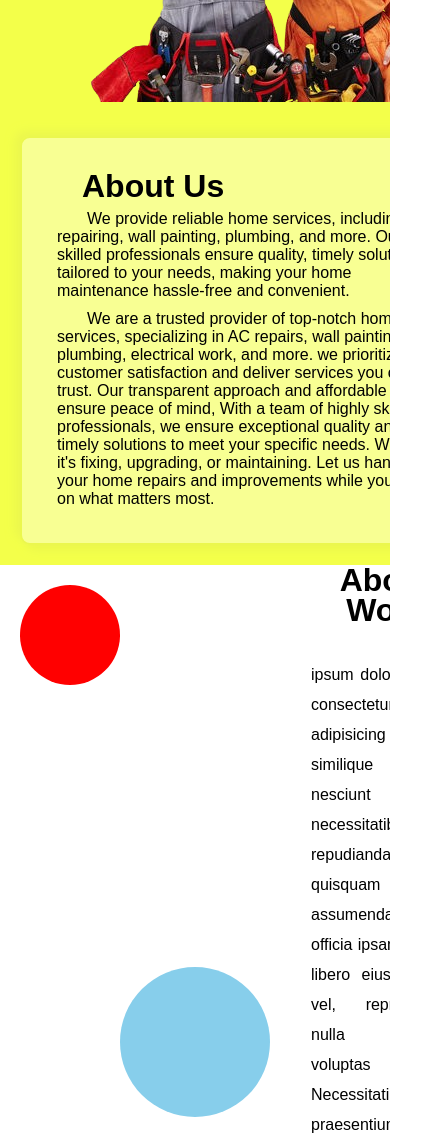
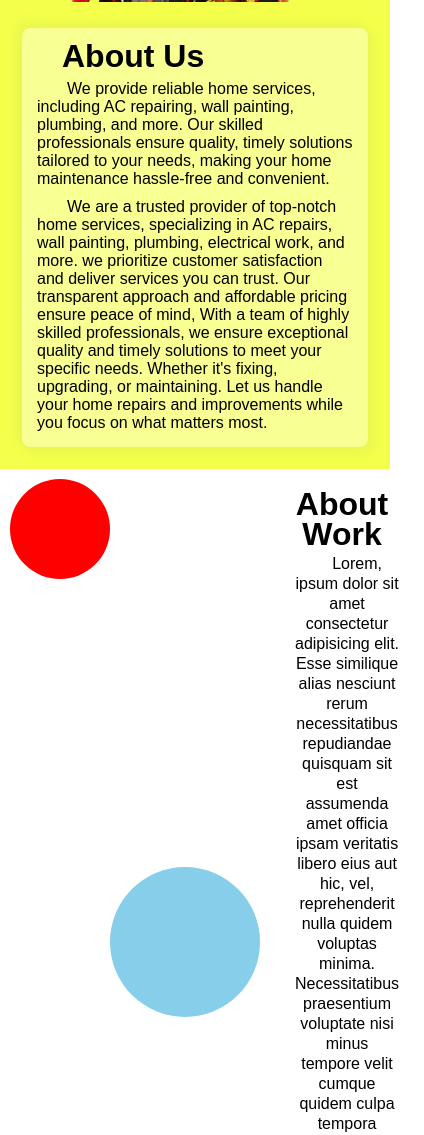
Before and after one commit to Sandeep-177/project, a website: page customer_html/aboutUs.html in a window 390 px wide. Shown: the part 380-1515 px from the top of the page, 424 px wide, since content can reach past the window. Drawn offline with Linux system fonts and the light colour scheme; a web font is replaced by a local one.

Commit message:
aboutUs css modified for smaller screen

```diff
--- a/customer_css/aboutUs.css
+++ b/customer_css/aboutUs.css
@@ -28,10 +28,10 @@
     height:100%;
 } */
 #abusc{
-    /* box-sizing:content-box; */
+    box-sizing:border-box;
     display:flex;
     flex-direction:column;
-    flex-wrap:no-wrap;
+    /* flex-wrap:no-wrap; */
     margin: 20px;
     text-indent: 30px;
     padding: 30px;
@@ -142,48 +142,61 @@
     }
 } */
 
-@media screen and (min-width:1090px){
+@media screen and (min-width:1059px){
 #abUsBgImg{
     display:none;
 }
 }
-@media screen and (max-width:1089px){
-
+@media screen and (max-width:1060px){
+    /* *{
+        margin:0;
+        padding:0;
+    } */
     #abus{
         background-image:none;
-        grid-template-columns:auto;
-        gap:10px;
-        width:100vw;
-        /* box-sizing:border-box; */
-        /* margin:20px; */
+        grid-template-columns:1fr;
+        margin:0;
+        padding:0;
     }
+
+    html,body {
+        max-width: 100vw;
+        /* overflow: hidden; */
+      }
+}
+
+/* @media screen and (max-width:680px) */
+@media screen and (max-width:1059px){
     #abusc{
+        padding:10px;
+        width:fit-content;
+        /* text-indent:20px; */
+        box-sizing:border-box;
+        overflow-x:hidden;
         order:1;
-        /* width:fit-content; */
-        width:85%;
-        height:fit-content;
     }
     #aboutFimg{
         order:0;
+        width:100%;
     }
-}
-/* @media (max-width: 768px) { ... } */
-/* @media screen and (max-width:639px) */
-@media(min-width:1px) and (max-width:768px){
     #parentph{
-        margin:0;
-        padding:0;
-        gap:1rem;
-    }
-    #parentph #ph{
-        margin:0;
-        /* padding:0; */
-    }
-    #parentph #ph2{
-        margin:0;
         padding:0;
     }
-    .ard{
-        width: 250px;
+    #ph{
+        margin:0;
+        margin-left:10px;
+        margin-top:10px;
+        padding:0;
     }
+
+    #ph2>p{
+        /* margin:0; */
+        padding-left:10px;
+        text-indent:20px;
+        box-sizing:border-box;
+        line-height:20px;
+        text-align:center;
+    }
+
+
 }
--- a/customer_css/styles.css
+++ b/customer_css/styles.css
@@ -6,7 +6,7 @@ html, body{
     /* margin:0;
     padding:0; */
     max-width:100%;
-    overflow-x:hidden;
+    /* overflow-x:hidden; */
 }
 *{
     margin: 0;
```
